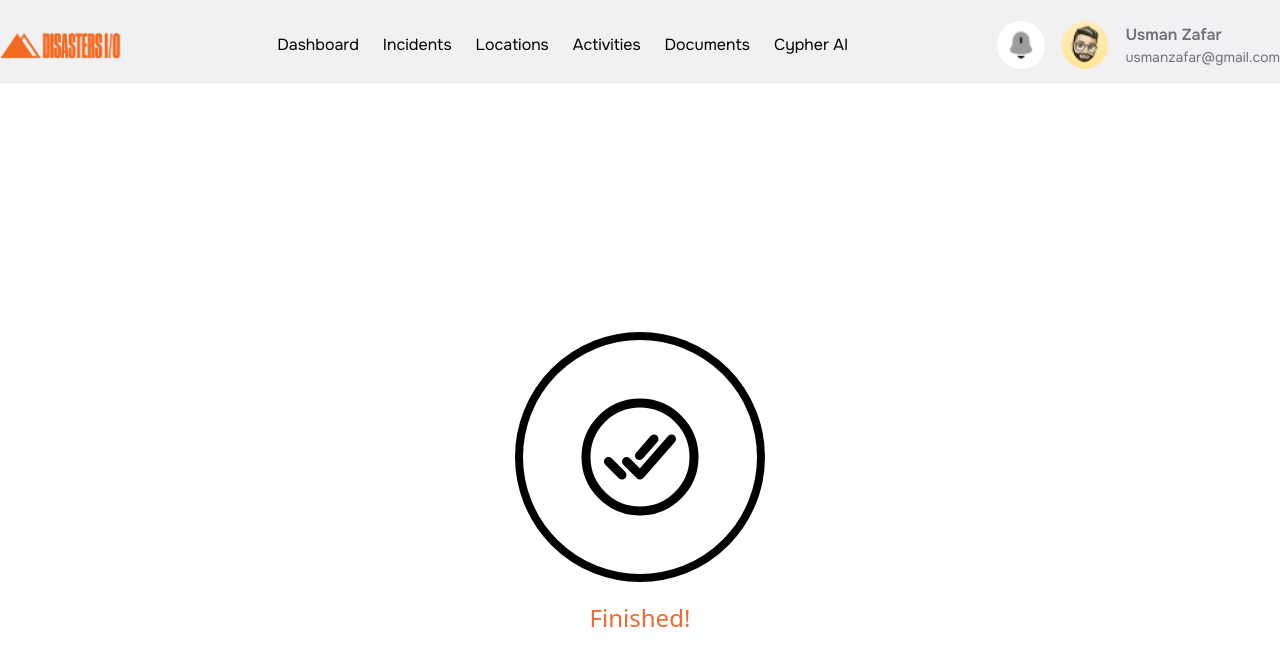
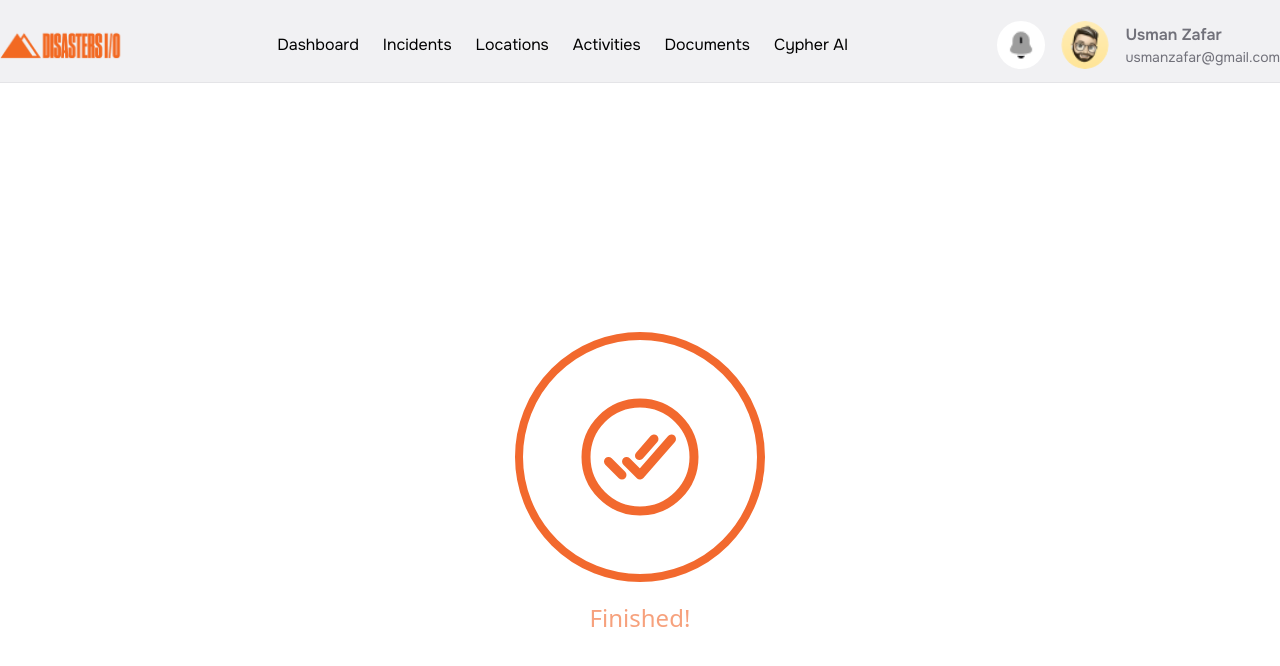
Before and after one commit to Abdur-Rahman-s/InnoWave, a React (Vite) app: page /finished in a window 1280 px wide. Shown: the top 666 px of the page. Built offline with nearby package versions, Linux system fonts and the light colour scheme.

Commit message:
animation

```diff
--- a/src/Components/Page/incidents/Finished.jsx
+++ b/src/Components/Page/incidents/Finished.jsx
@@ -1,14 +1,27 @@
-import React from 'react';
+import React, { useState, useEffect } from 'react';
 import { IoCheckmarkDoneCircleOutline } from "react-icons/io5";
 
 function Finished() {
+    const [showText, setShowText] = useState(false);
+
+    useEffect(() => {
+        const timer = setTimeout(() => {
+            setShowText(true);
+        }, 900);
+
+        return () => clearTimeout(timer);
+    }, []);
+
     return (
         <section className='container mx-auto h-screen flex justify-center items-center flex-col gap-5'>
-            {/* Rotating Icon */}
-            <div className='h-[250px] w-[250px] rounded-full border-8 border-orange-500 flex justify-center items-center   '>
-                <IoCheckmarkDoneCircleOutline className='h-36 w-36 text-orange-500' />
+            <div className='h-[250px] w-[250px] rounded-full border-8 border-orange flex justify-center items-center animate-rotateY'>
+                <IoCheckmarkDoneCircleOutline className='h-36 w-36 text-orange' />
             </div>
-            <p className='text-2xl text-orange animate-text-pop'>Finished!</p>
+            {showText && (
+                <p className='text-2xl text-orange animate-text-pop animate-pulse  '>
+                    Finished!
+                </p>
+            )}
         </section>
     );
 }
--- a/tailwind.config.js
+++ b/tailwind.config.js
@@ -5,28 +5,31 @@ export default {
     "./src/**/*.{js,ts,jsx,tsx}",
   ],
   theme: {
-
     extend: {
       fontFamily: {
-        'onest': ['"Onest"', 'sans-serif'], // কাস্টম ফন্ট যোগ করা হয়েছে
+        'onest': ['"Onest"', 'sans-serif'],
       },
       colors: {
         'orange': '#F2692E',
         'gray': '#71717A',
         'border-color': '#E4E4E7',
         'nav-color' : `rgba(228, 228, 231, 0.50)`,
-        'dark' : '#09090'
+        'dark' : '#09090',
       },
       keyframes: {
         'reveal': {
-          '0%': { transform: 'translateX(100%)', opacity: '0' }, // Starts hidden offscreen
-          '100%': { transform: 'translateX(0)', opacity: '1' }, // Slides into place and fades in
+          '0%': { transform: 'translateX(100%)', opacity: '0' },
+          '100%': { transform: 'translateX(0)', opacity: '1' },
+        },
+        'rotateY': {
+          '0%': { transform: 'rotateY(0deg)' },
+          '100%': { transform: 'rotateY(360deg)' },
         },
       },
       animation: {
         'reveal': 'reveal 0.6s ease-out forwards',
+        'rotateY': 'rotateY 2s linear 0.5',
       },
-
     },
   },
   plugins: [],
```
Also changed, not shown: src/App.css (line endings or trailing spaces).
